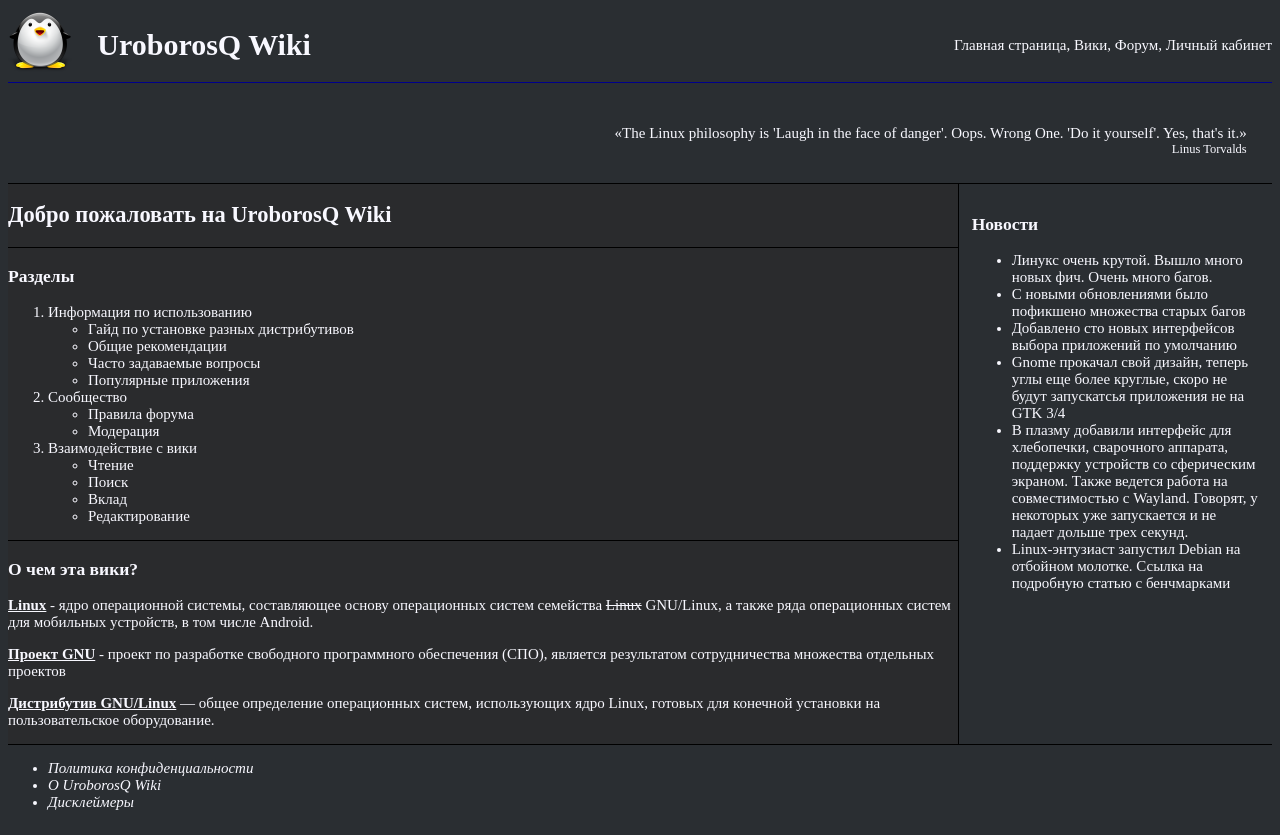
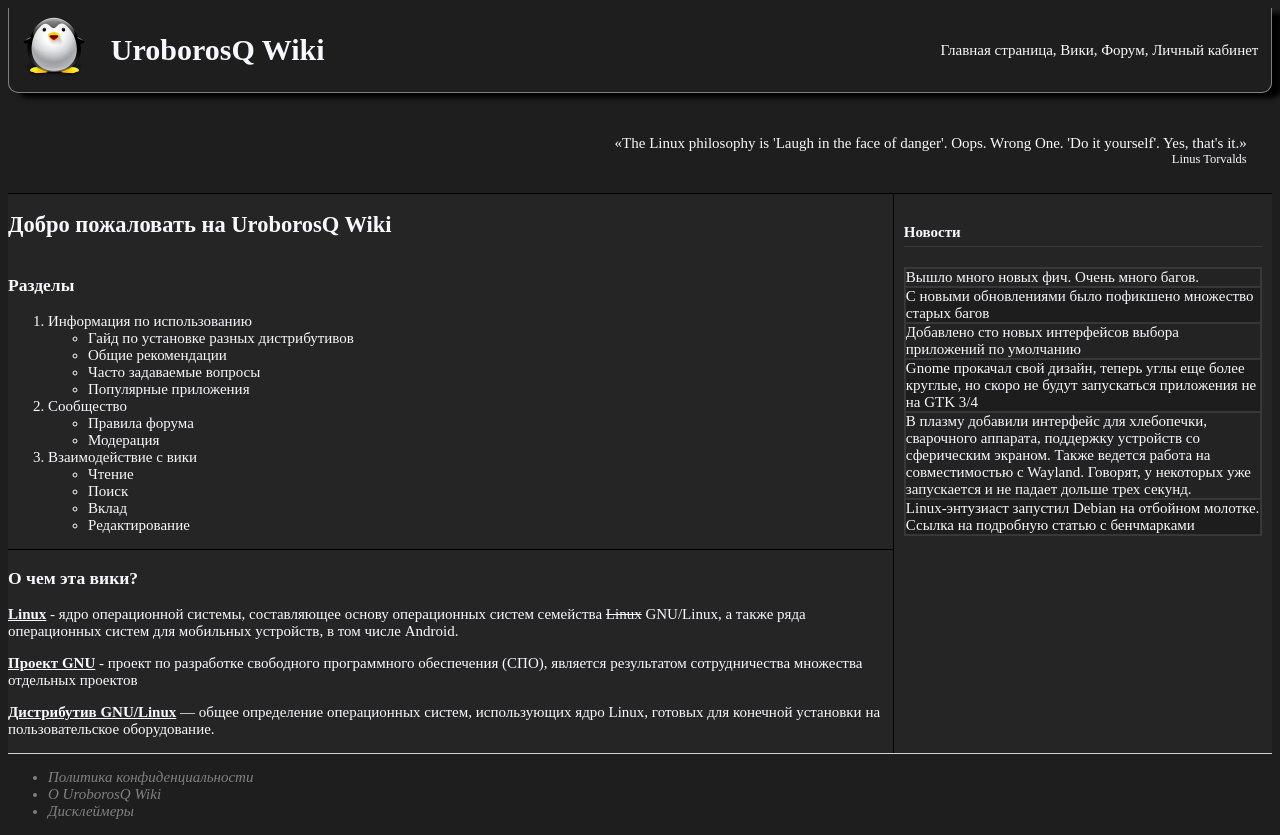
Before and after one commit to uroborosq/web-fifth-term, a plain HTML site: page index.html in a window 1280 px wide. Drawn offline with Linux system fonts and the light colour scheme.

Commit message:
feat: 2nd and 3rd labs completed

```diff
--- a/index.html
+++ b/index.html
@@ -5,27 +5,28 @@
     <meta charset="utf-8">
     <meta content="Linux, wiki, forum, discussion, question, docs, GNU" name="keywords">
     <meta content="Ресурс с документацией по GNU\Linux и обсуждением" name="description">
+    <meta name="viewport" content="width=device-width, initial-scale=1">
 
-    <link rel="stylesheet" href="styles/style.css">
+    <link href="styles/style.css" rel="stylesheet">
 </head>
 <body>
 <header>
     <div class="top">
-        <div class="top_logo">
-            <img src="images/pngegg_64.png">
+        <div class="top__logo">
+            <img src="images/pngegg_64.png" alt="logo">
         </div>
-        <div class="top_name">
+        <div class="top__name">
             <h1>
                 UroborosQ Wiki
             </h1>
         </div>
-        <div class="top_navbar">
+        <div class="top__navbar">
             <nav>
                 Главная страница, Вики, Форум, Личный кабинет
             </nav>
         </div>
     </div>
-    <div class="useful_quote">
+    <div class="usefulquote">
         <br>
         <q>The Linux philosophy is 'Laugh in the face of danger'. Oops. Wrong One. 'Do it yourself'. Yes, that's it.</q>
         <sub>Linus Torvalds</sub>
@@ -33,7 +34,7 @@
 </header>
 <main>
     <div class="information">
-        <div class="welcome">
+        <div class="infomation__introduction">
             <section>
                 <h2>
                     Добро пожаловать на UroborosQ Wiki
@@ -56,7 +57,7 @@
                 </div>
             </section>
         </div>
-        <div class="sections">
+        <div class="information__sections">
             <section>
                 <h3>Разделы</h3>
                 <ol>
@@ -88,7 +89,7 @@
                 </ol>
             </section>
         </div>
-        <div class="about">
+        <div class="information__aboutwiki">
             <article>
                 <h3>О чем эта вики?</h3>
                 <p>
@@ -113,19 +114,21 @@
         </div>
     </div>
     <div class="news">
-        <aside>
-            <h3>Новости</h3>
-            <ul>
-                <li>Линукс очень крутой. Вышло много новых фич. Очень много багов.
-                </li>
-                <li>С новыми обновлениями было пофикшено множества старых багов</li>
-                <li>Добавлено сто новых интерфейсов выбора приложений по умолчанию</li>
-                <li>Gnome прокачал свой дизайн, теперь углы еще более круглые, скоро не будут запускатсья приложения не на GTK 3/4</li>
-                <li>В плазму добавили интерфейс для хлебопечки, сварочного аппарата, поддержку устройств со сферическим экраном. Также ведется работа на совместимостью с Wayland. Говорят, у некоторых уже запускается и не падает дольше трех секунд.</li>
-                <li>Linux-энтузиаст запустил Debian на отбойном молотке. Ссылка на подробную статью с бенчмарками</li>
 
-            </ul>
-        </aside>
+        <h4>Новости</h4>
+        <div class="news__list">
+        <div>Вышло много новых фич. Очень много багов.</div>
+        <div>С новыми обновлениями было пофикшено множество старых багов</div>
+        <div>Добавлено сто новых интерфейсов выбора приложений по умолчанию</div>
+        <div>Gnome прокачал свой дизайн, теперь углы еще более круглые, но скоро не будут запускаться приложения не на GTK
+            3/4
+        </div>
+        <div>В плазму добавили интерфейс для хлебопечки, сварочного аппарата, поддержку устройств со сферическим
+            экраном. Также ведется работа на совместимостью с Wayland. Говорят, у некоторых уже запускается и не падает
+            дольше трех секунд.
+        </div>
+        <div>Linux-энтузиаст запустил Debian на отбойном молотке. Ссылка на подробную статью с бенчмарками</div>
+    </div>
     </div>
 </main>
 <footer>
--- a/styles/style.css
+++ b/styles/style.css
@@ -1,9 +1,9 @@
 body {
-    background-color: #2a2e32;
+    background-color: rgb(30, 30, 30);
     color: ghostwhite;
     font-size: 15px;
     line-height: normal;
-    font-family: "Source Code Pro", serif;
+    font-family: "Ubuntu", serif;
     font-weight: 500;
 }
 footer{
@@ -12,42 +12,68 @@ footer{
 .top {;
     display: flex;
     align-items: center;
-    border-bottom: solid darkblue 1px;
+    padding-top: 5px;
+    padding-bottom: 5px;
+    border-bottom: solid gray 1px;
+    border-left: solid gray 1px;
+    border-right: solid gray 1px;
+    border-radius: 0 0 10px 10px;
+    box-shadow: 10px 5px 5px black;
 }
 
-.top_logo {
+.top__logo {
     margin-right: 2%;
+    margin-left: 1%;
 }
 
-.top_navbar {
+.top__navbar {
     margin-left: auto;
+    margin-right: 1%;
 }
 
 
 
-@media screen {
+
     .news {
         border-left: solid black 1px;
-        background-color: #2a2e32;
-        padding: 1%;
-        width: 30%;
+        padding: 10px;
+        max-width: 30%;
+}
+    .news__list{
+        display: grid;
+        border: solid rgba(70,70, 70,0.62) 1px;
     }
-}
-@media not screen {
+
+    .news__list > div:nth-child(odd) {
+        background-color: rgba(35,35,35,0.62);
+    }
+    .news__list > div:nth-child(even) {
+        background-color: rgba(25,25,25,0.62);
+    }
+    .news__list > div{
+        border: solid rgba(70,70, 70,0.62) 1px;
+    }
+    .news > h4{
+        border-bottom: solid rgba(70,70, 70,0.62) 1px;
+        padding-bottom: 5px;
+    }
+
+@media not screen  and (min-width: 720px){
     .news{
         display: none;
     }
 }
 
 
-.welcome {
+
+.infomation__introduction {
 }
 
-.about {
+.information__aboutwiki {
     border-top: solid black 1px;
 }
 
-.useful_quote {
+.usefulquote {
     display: flex;
     flex-direction: column;
     align-items: end;
@@ -56,20 +82,24 @@ footer{
 
 main {
     display: flex;
+    justify-content: end;
     background-color: rgba(43,43,43,0.62);
     border-top: solid black 1px;
-    border-bottom: solid black 1px;
+    border-bottom: solid lightgray 1px;
 }
 
 .information {
     display: flex;
     flex-direction: column;
+    min-width: 70%;
 }
 
 .ascii_art{
 display: none;
 }
 
-.sections{
-    border-top: solid black 1px;
+.information__sections{
 }
+footer{
+    color: gray;
+}
```
Lines whose indentation alone changed are shown as unchanged.
